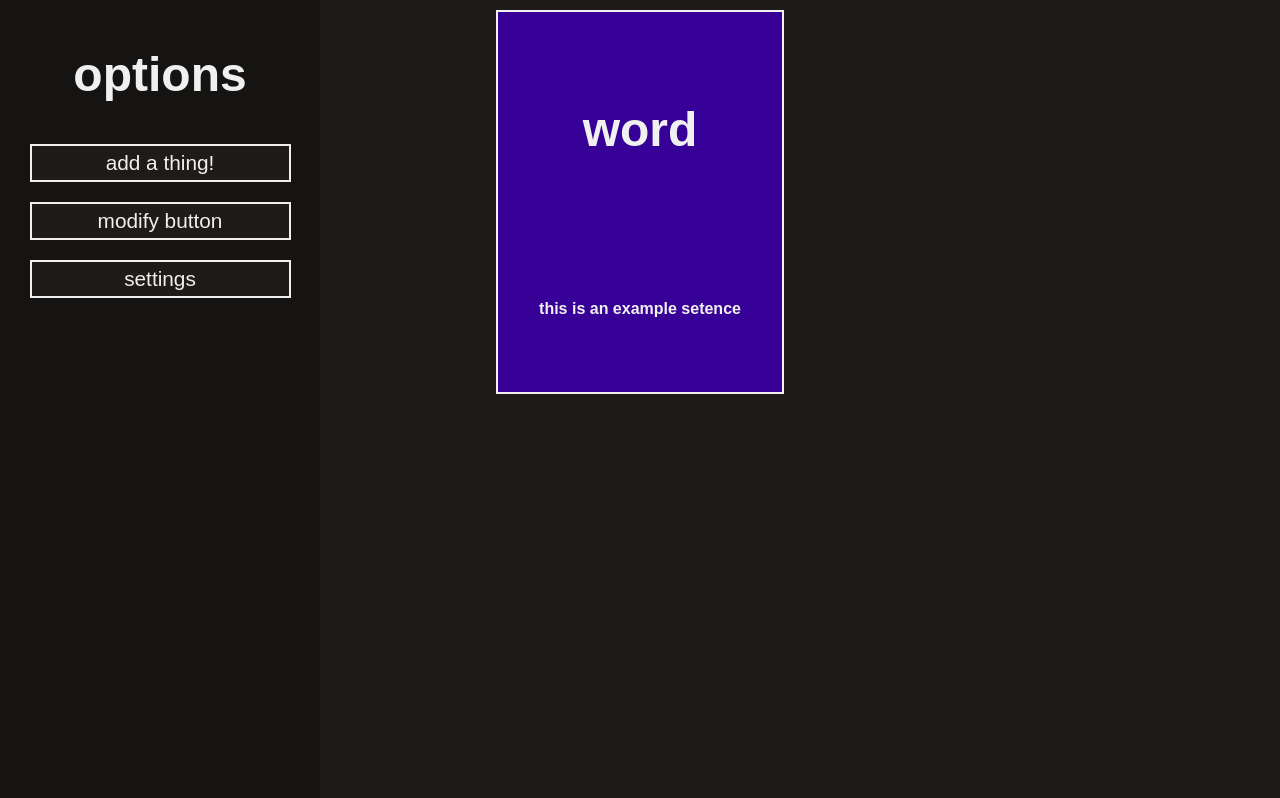
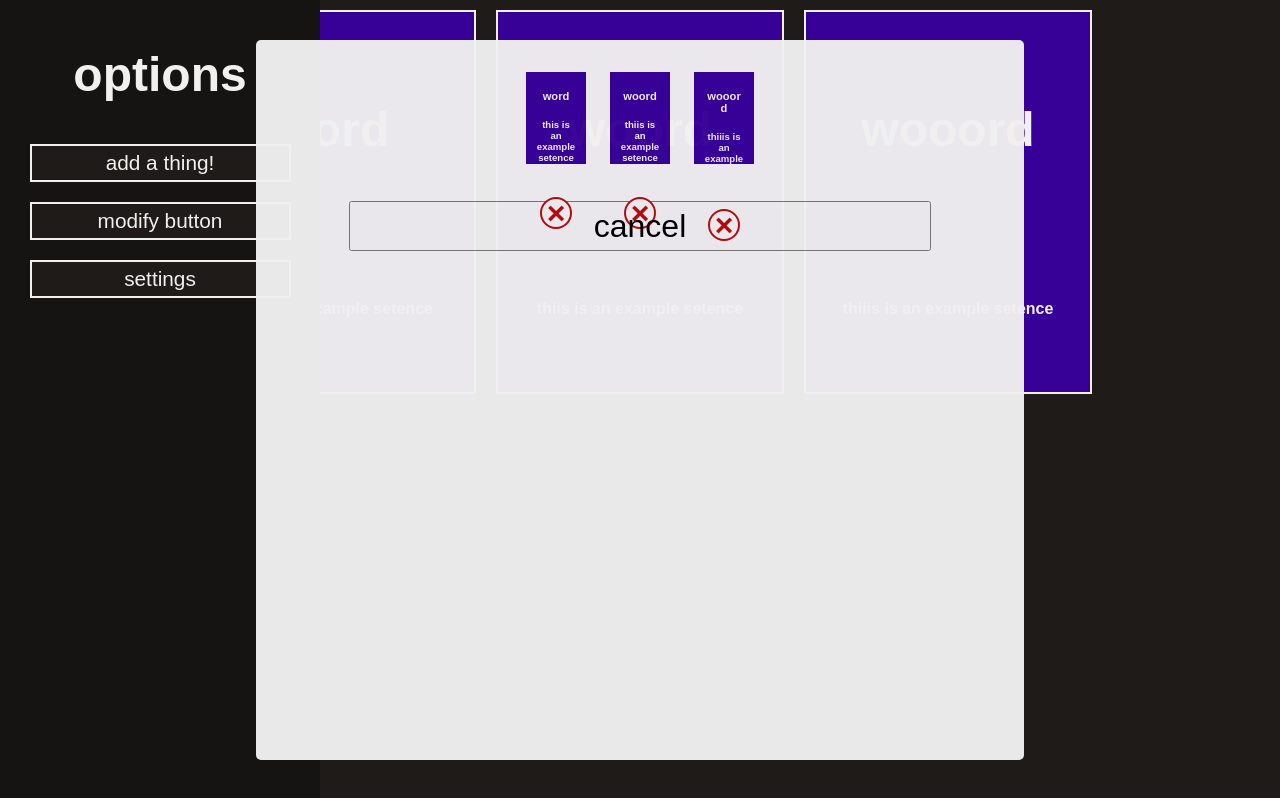
Before and after one commit to Greggry/flashcards, a website: page index.html in a window 1280 px wide. Both pictures are taken after a click on the button "modify button". Drawn offline with Linux system fonts and the light colour scheme.

Commit message:
added displaying & removing cards functionality

```diff
--- a/css/main.scss
+++ b/css/main.scss
@@ -60,12 +60,13 @@ body {
 }
 
 .card {
-  display: flex;
+  display: inline-flex;
   flex-direction: column;
   justify-content: space-around;
   align-items: center;
   width: 18rem;
   height: 24rem;
+  color: $primary;
   background-color: $auxiliary2;
   border: 2px solid $primary;
   margin: 10px;
@@ -81,13 +82,41 @@ body {
   .card-example {
     font-weight: bold;
   }
+
+  &.small {
+    width: 4rem;
+    height: 6rem;
+
+    font-size: 0.6rem;
+
+    .card-title {
+      font-size: 0.7rem;
+    }
+
+    .btn-delete {
+      display: flex;
+      justify-content: center;
+      align-items: center;
+      font-weight: bold;
+      border: 2px solid $warning;
+      color: $warning;
+      background-color: $primary;
+      width: 2rem;
+      height: 2rem;
+      border-radius: 50%;
+    }
+
+    .btn-delete::after {
+      content: '×';
+    }
+  }
 }
 
 .modal-window {
   /* should take up almost the whole window */
   background-color: $primary;
   width: 60%;
-  height: 50%;
+  height: 90%;
   overflow-x: scroll;
   position: absolute;
 
--- a/index.js
+++ b/index.js
@@ -3,12 +3,17 @@
 class DomMaker {
   constructor() {
     // make the new mainElement which will be the parent of everything
-
     this.mainElement = this.newElement('div', null, {
       parentElement: document.body,
       class: 'main-element',
     });
 
+    this.cardMountpoint = this.newElement('div', null, {
+      parentElement: this.mainElement,
+      class: 'card-mountpoint',
+    });
+
+    // they store cards and modals
     this.cardList = [];
     this.modalList = [];
 
@@ -18,6 +23,7 @@ class DomMaker {
     });
     this.modifyButton = this.newElement('button', 'modify button', {
       class: 'options-modify-btn',
+      click: this.modifyModal.bind(this),
     });
 
     this.options = this.newElement(
@@ -56,7 +62,7 @@ class DomMaker {
 
   appendElement(automount, parent, element) {
     // true -> append to the default element
-    if (automount === true) this.mainElement.appendChild(element);
+    if (automount === true) this.cardMountpoint.appendChild(element);
     else if (
       typeof parent === 'object' &&
       typeof parent.appendChild === 'function' &&
@@ -127,16 +133,18 @@ class DomMaker {
       } else element.setAttribute(keys[i], propertiesObj[keys[i]]); //style.width etc
     }
 
+    // specified a parent -> append
     if (propertiesObj.hasOwnProperty('parentElement'))
       this.appendElement(false, propertiesObj.parentElement, element);
 
+    // specified an event listener -> add it
     if (propertiesObj.hasOwnProperty('click'))
       element.addEventListener('click', propertiesObj['click']);
 
     return element;
   }
 
-  newCard(word, example, definition, automound, parent) {
+  newCard(word, example, definition, automount, parent) {
     const card = this.newElement('div', null, {
       class: 'card',
     });
@@ -151,12 +159,12 @@ class DomMaker {
       parentElement: card,
     });
 
-    //defintion not appended at first
+    // defintion not appended at first
     const definitionElement = this.newElement('p', definition, {
       class: 'card-definition',
     });
 
-    this.appendElement(automound, parent, card);
+    this.appendElement(automount, parent, card);
 
     card.flipped = true;
 
@@ -179,6 +187,18 @@ class DomMaker {
     this.cardList.push(card);
 
     return card;
+  }
+
+  refreshCards(mountpoint = this.cardMountpoint) {
+    // card mountpoint is always this.cardMountpoint
+
+    // remove items from the mountpoint
+    mountpoint.innerHTML = '';
+
+    // add them from the list
+    this.cardList.forEach(item => {
+      this.appendElement(false, mountpoint, item);
+    });
   }
 
   newModal(contents, automount, parent) {
@@ -265,12 +285,62 @@ class DomMaker {
       },
     });
 
-    const btnCancel = this.newElement('button', 'cancel', {
+    const btnCancel = this.generateRemoveButton(modal, modalContent);
+  }
+
+  modifyModal() {
+    // element to which things are appended
+    const modalContent = this.newElement('div', '', {});
+
+    const modal = this.newModal(modalContent, false, document.body);
+    this.toggleDisabledOnChildren('.main-element');
+
+    // show all the cards in a row
+    console.log(this.cardList);
+    const previewCardList = this.cardList.map((item, i) => {
+      const elementCopy = item.cloneNode(true);
+
+      elementCopy.classList.add('small');
+
+      // all of these cards should have an X in the top right corner, clicking on which deletes the card from the list
+      const removeCardButton = this.newElement('button', null, {
+        class: 'btn-delete',
+        parentElement: elementCopy,
+        click: () => {
+          // remove from this.cardList
+          this.cardList.splice(i, 1);
+          console.log(this.cardList);
+
+          // remove preview
+          elementCopy.remove();
+
+          // refresh cards - function that removes all the items and adds the ones from the list
+          this.refreshCards();
+        },
+      });
+
+      return elementCopy;
+    });
+
+    console.log(previewCardList);
+
+    const previewCardContainer = this.newElement('div', [...previewCardList], {
+      class: 'preview-card-container',
       parentElement: modalContent,
+    });
+
+    // TODO clicking on a card should bring up text inputs that control its content
+
+    const btnCancel = this.generateRemoveButton(modal, modalContent);
+  }
+
+  generateRemoveButton(element, parent) {
+    return this.newElement('button', 'cancel', {
+      parentElement: parent,
       class: 'btn-cancel',
       click: () => {
         this.toggleDisabledOnChildren('.main-element');
-        modal.remove();
+        element.remove();
       },
     });
   }
@@ -285,8 +355,24 @@ const card1 = maker.newCard(
   true
 );
 
+const card2 = maker.newCard(
+  'woord',
+  'thiis is an example setence',
+  'this is the deffinition of the word',
+  true
+);
+
+const card3 = maker.newCard(
+  'wooord',
+  'thiiis is an example setence',
+  'this is the defffinition of the word',
+  true
+);
+
 // TODO
 // settings
 // a side pane on the left with options
 // side pane - add modify delete etc
 // the cards are the only keyboard unfriendly element
+
+// BUG cards are still clickable when a modal is opened
```
Also changed, not shown: css/main.css, 1 other file.
